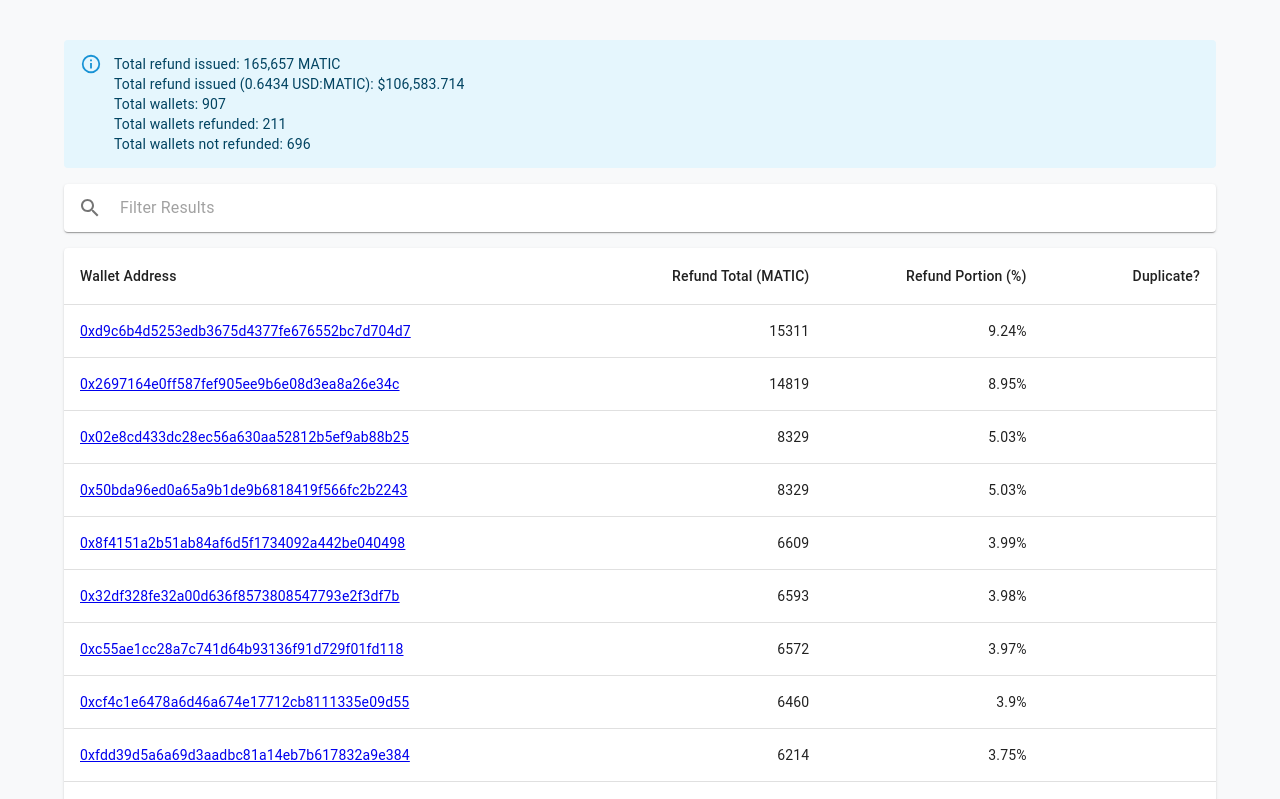
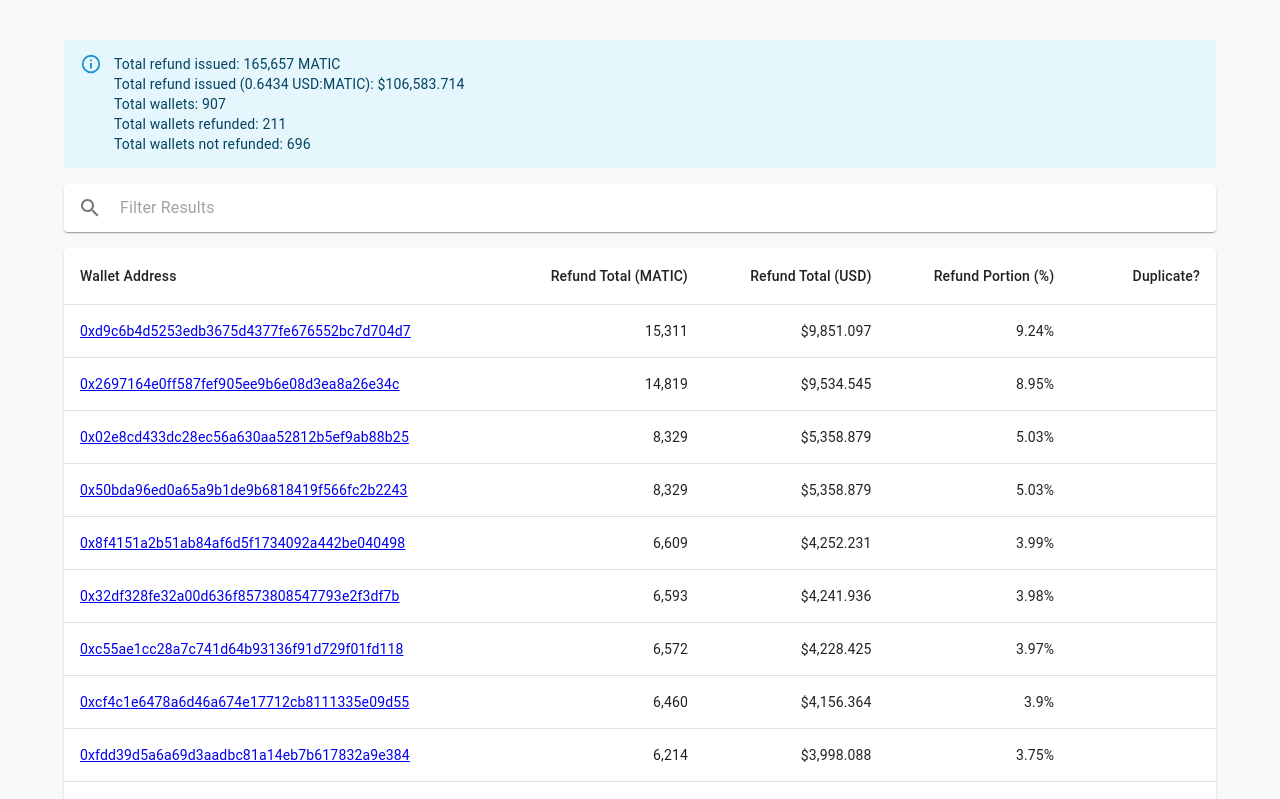
Before and after one commit to theothergothamdev/pentagon-refund-analysis, a React (Vite) app in the folder website/: page / in a window 1280 px wide. Shown: the top 799 px of the page. Built offline with nearby package versions, Linux system fonts and the light colour scheme.

Commit message:
chore: Add USD value

```diff
--- a/website/src/App.tsx
+++ b/website/src/App.tsx
@@ -54,6 +54,7 @@ function App() {
             <TableRow>
               <TableCell>Wallet Address</TableCell>
               <TableCell align="right">Refund Total (MATIC)</TableCell>
+              <TableCell align="right">Refund Total (USD)</TableCell>
               <TableCell align="right">Refund Portion (%)</TableCell>
               <TableCell align="right">Duplicate?</TableCell>
             </TableRow>
@@ -64,7 +65,8 @@ function App() {
                 <TableCell component="th" scope="row">
                   <a href={`https://polygonscan.com/address/${row.walletAddress}`}>{row.walletAddress}</a>
                 </TableCell>
-                <TableCell align="right">{row.refundTotal}</TableCell>
+                <TableCell align="right">{row.refundTotal.toLocaleString()}</TableCell>
+                <TableCell align="right">${(row.refundTotal * 0.6434).toLocaleString()}</TableCell>
                 <TableCell align="right">
                   {Math.round((row.refundTotal / data.totalRefundsIssued) * 100 * 100) / 100}%
                 </TableCell>
```
